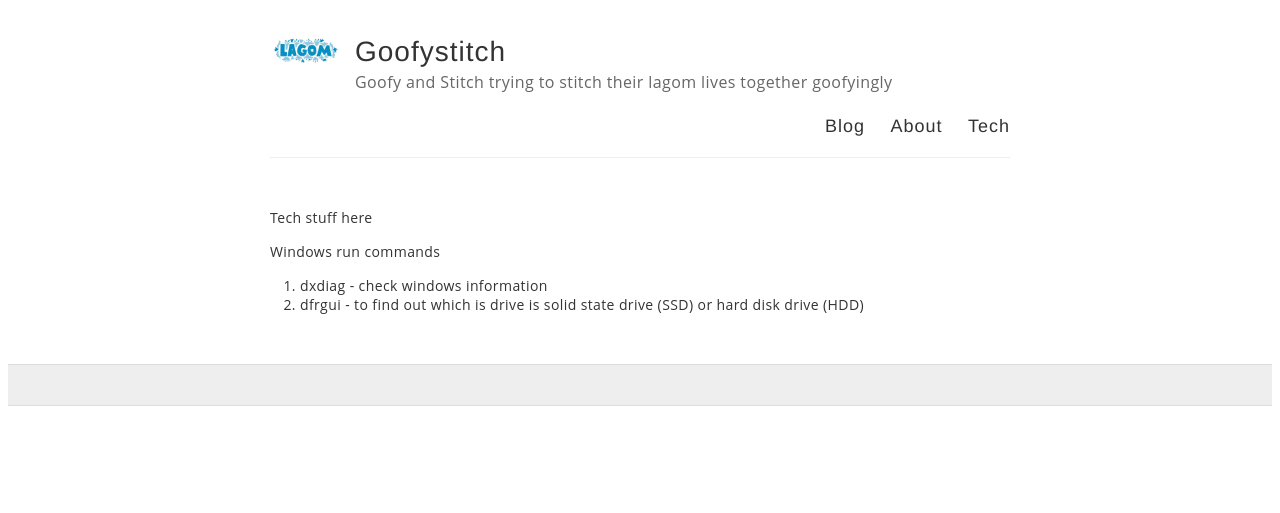
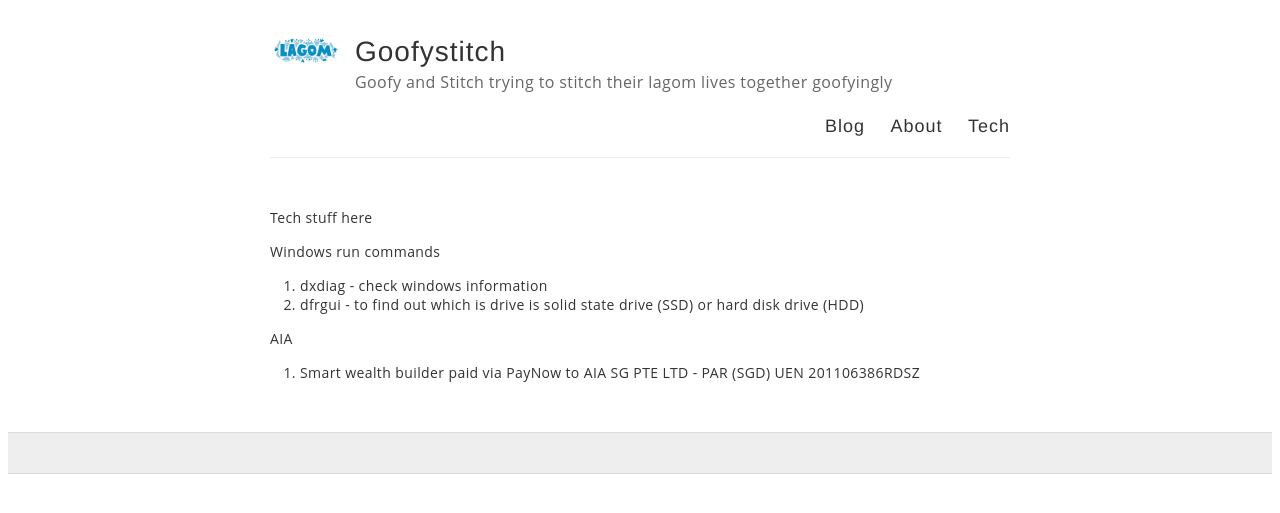
Before and after one commit to ourcarus/casadelagom, a Jekyll site: the page built from Tech.md, in a window 1280 px wide. Shown: the top 513 px of the page. Built offline with Jekyll 4.4.1, drawn with Linux system fonts in a browser that asks for light colours.

Commit message:
Update Tech.md

```diff
--- a/Tech.md
+++ b/Tech.md
@@ -9,3 +9,6 @@ Tech stuff here
 Windows run commands
 1. dxdiag - check windows information
 2. dfrgui - to find out which is drive is solid state drive (SSD) or hard disk drive (HDD)
+
+AIA
+1. Smart wealth builder paid via PayNow to AIA SG PTE LTD - PAR (SGD) UEN 201106386RDSZ
```
